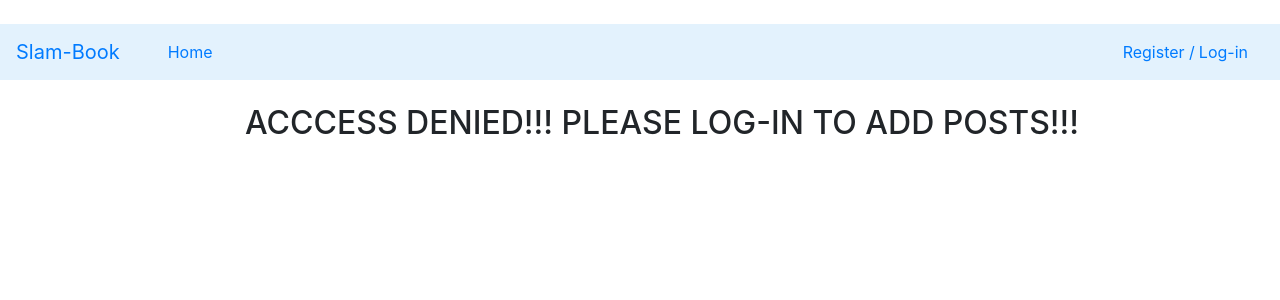
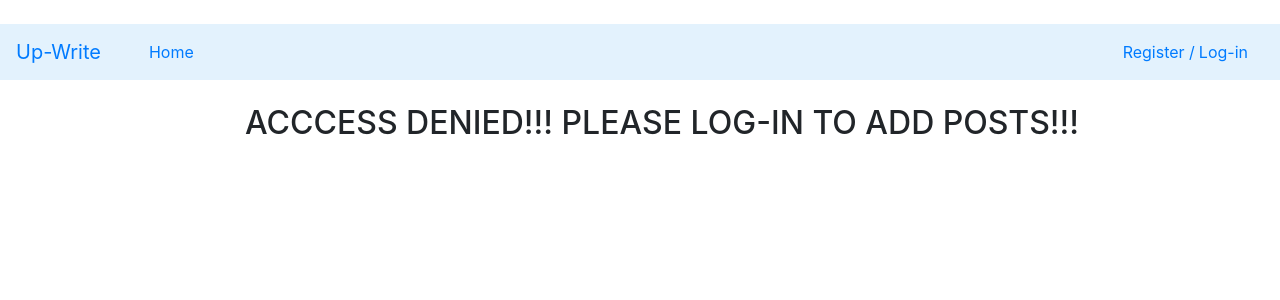
Before and after one commit to BoloyNag/A_Simple_Blog, a Django app: page /add_post/ in a window 1280 px wide. Shown: the top 300 px of the page. Run offline with Django 3.2, Linux system fonts and the light colour scheme; some libraries are stand-ins or nearby versions.

Commit message:
Update base.html

```diff
--- a/ablog/templates/base.html
+++ b/ablog/templates/base.html
@@ -9,13 +9,13 @@
     <link rel="stylesheet" href="https://stackpath.bootstrapcdn.com/bootstrap/4.5.2/css/bootstrap.min.css" integrity="sha384-JcKb8q3iqJ61gNV9KGb8thSsNjpSL0n8PARn9HuZOnIxN0hoP+VmmDGMN5t9UJ0Z" crossorigin="anonymous">
 
     <title> {% block title %}
-            Django-Blog
+            Up-Write Blogs
            {% endblock %} </title>
   </head>
   <body>
     </br>
      <nav class="navbar navbar-expand-lg" style="background-color: #e3f2fd;">
-  <a class="navbar-brand pr-4" href="{% url 'home' %}">Slam-Book</a>
+  <a class="navbar-brand pr-4" href="{% url 'home' %}">Up-Write</a>
   <button class="navbar-toggler" type="button" data-toggle="collapse" data-target="#navbarSupportedContent" aria-controls="navbarSupportedContent" aria-expanded="false" aria-label="Toggle navigation">
     <span class="navbar-toggler-icon"></span>
   </button>
```
